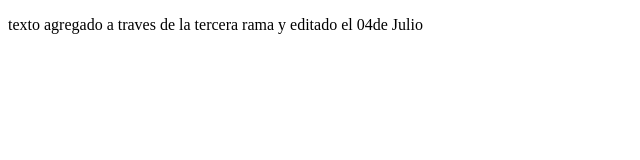
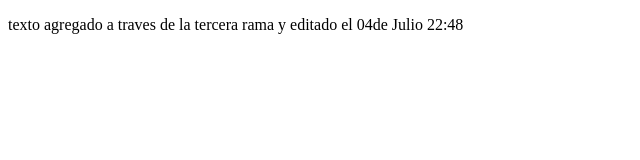
Before and after one commit to hmunozt78/repaso3, a plain HTML site: page index2.html in a window 1280 px wide. Shown: the full height of the page, 0-640 px from the left. Drawn offline with Linux system fonts and the light colour scheme.

Commit message:
prueba en index2 con Darien

```diff
--- a/index2.html
+++ b/index2.html
@@ -7,6 +7,6 @@
 		<title>Document</title>
 	</head>
 	<body>
-		<p>texto agregado a traves de la tercera rama y editado el 04de Julio</p>
+		<p>texto agregado a traves de la tercera rama y editado el 04de Julio 22:48</p>
 	</body>
 </html>
```
